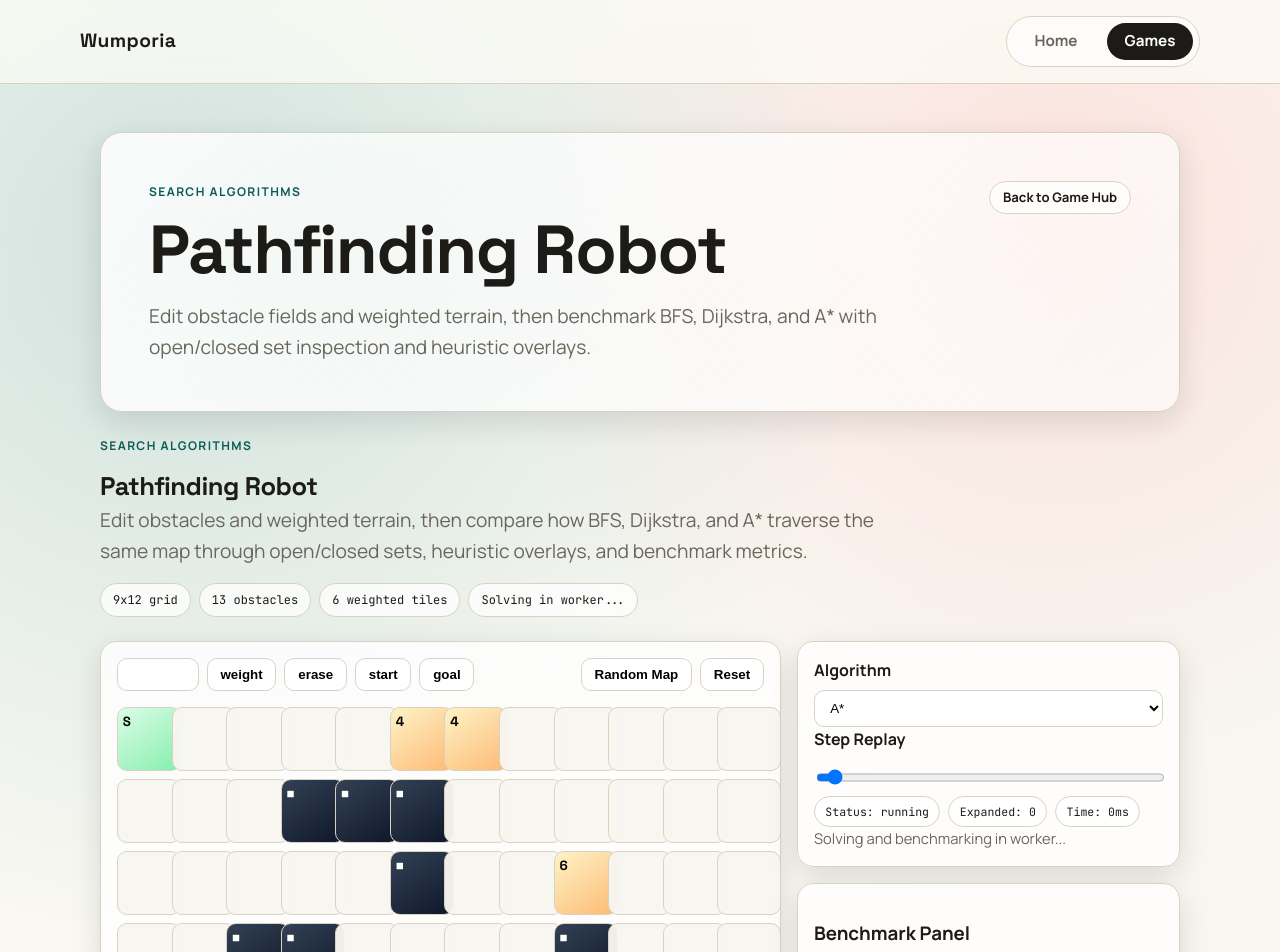
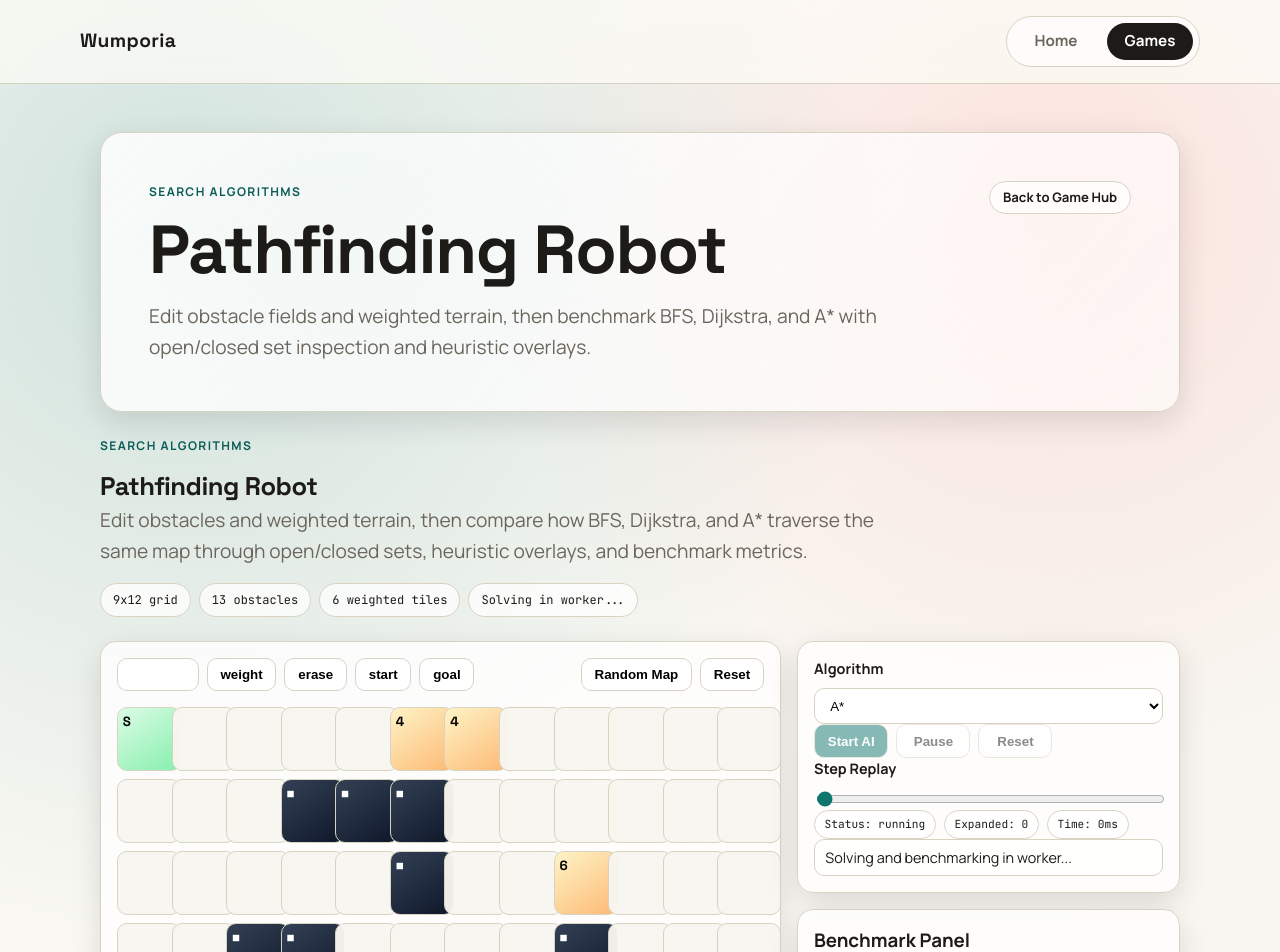
Before and after one commit to Cosmos-0118/Wumporia, a React (Vite) app: page /games/pathfinding in a window 1280 px wide. Shown: the top 952 px of the page. Built offline with nearby package versions, Linux system fonts and the light colour scheme.

Commit message:
feat(pathfinding): add AI replay controls and enhance UI elements in PathfindingRobotSection

```diff
--- a/src/features/pathfinding/components/PathfindingRobotSection.tsx
+++ b/src/features/pathfinding/components/PathfindingRobotSection.tsx
@@ -19,6 +19,7 @@ import type { PathfindingBenchmarkRow } from '@/features/pathfinding/workers'
 import { isSamePathPosition, toPathKey } from '@/features/pathfinding/utils/position'
 
 const editorTools: PathfindingTool[] = ['obstacle', 'weight', 'erase', 'start', 'goal']
+const PATHFINDING_AUTOPLAY_MS = 420
 
 export function PathfindingRobotSection() {
   const [map, setMap] = useState<PathfindingBlueprint>(defaultPathfindingBlueprint)
@@ -28,6 +29,7 @@ export function PathfindingRobotSection() {
   const [benchmarks, setBenchmarks] = useState<PathfindingBenchmarkRow[]>([])
   const [step, setStep] = useState(0)
   const [isSolving, setIsSolving] = useState(true)
+  const [isPlaying, setIsPlaying] = useState(false)
 
   const workerRef = useRef<ReturnType<typeof createPathfindingWorkerApi> | null>(null)
   const requestIdRef = useRef(0)
@@ -73,6 +75,24 @@ export function PathfindingRobotSection() {
     }
   }, [map, algorithm])
 
+  const maxStep = Math.max(0, (result?.steps.length ?? 1) - 1)
+  const hasReplaySteps = (result?.steps.length ?? 0) > 1
+  const isAutoPlaying = isPlaying && hasReplaySteps && step < maxStep
+
+  useEffect(() => {
+    if (!isAutoPlaying) {
+      return
+    }
+
+    const timer = window.setTimeout(() => {
+      setStep((currentStep) => Math.min(currentStep + 1, maxStep))
+    }, PATHFINDING_AUTOPLAY_MS)
+
+    return () => {
+      window.clearTimeout(timer)
+    }
+  }, [isAutoPlaying, maxStep, step])
+
   const frame = result?.steps[step]?.state.current?.state ?? null
   const obstacleKeys = useMemo(() => new Set(map.obstacles.map(toPathKey)), [map.obstacles])
   const weightedCostByKey = useMemo(
@@ -89,17 +109,46 @@ export function PathfindingRobotSection() {
   const currentKey = frame?.current === null || frame?.current === undefined ? null : toPathKey(frame.current)
 
   const handleGridClick = (row: number, col: number) => {
+    setIsPlaying(false)
     setMap((currentMap) => updatePathfindingCell(currentMap, { row, col }, tool))
   }
 
   const handleRandomize = () => {
+    setIsPlaying(false)
     setMap((currentMap) => randomizePathfindingMap(currentMap))
   }
 
   const handleReset = () => {
+    setIsPlaying(false)
     setMap(clonePathfindingMap(defaultPathfindingBlueprint))
     setAlgorithm('A*')
     setStep(0)
+  }
+
+  const handleStartAi = () => {
+    if (!hasReplaySteps) {
+      return
+    }
+
+    if (step >= maxStep) {
+      setStep(0)
+    }
+
+    setIsPlaying(true)
+  }
+
+  const handlePauseAi = () => {
+    setIsPlaying(false)
+  }
+
+  const handleResetReplay = () => {
+    setIsPlaying(false)
+    setStep(0)
+  }
+
+  const handleStepChange = (nextStep: number) => {
+    setIsPlaying(false)
+    setStep(nextStep)
   }
 
   return (
@@ -194,20 +243,54 @@ export function PathfindingRobotSection() {
           <div className="pathfinding-config-card">
             <label className="pathfinding-select-wrap">
               Algorithm
-              <select value={algorithm} onChange={(event) => setAlgorithm(event.target.value as PathfindingAlgorithm)}>
+              <select
+                value={algorithm}
+                onChange={(event) => {
+                  setIsPlaying(false)
+                  setAlgorithm(event.target.value as PathfindingAlgorithm)
+                }}
+              >
                 {pathfindingAlgorithms.map((item) => (
                   <option key={item} value={item}>{item}</option>
                 ))}
               </select>
             </label>
+
+            <div className="pathfinding-replay-controls" aria-label="Pathfinding AI replay controls">
+              <button
+                type="button"
+                className="pathfinding-replay-controls__button"
+                onClick={handleStartAi}
+                disabled={isSolving || !hasReplaySteps || isAutoPlaying}
+              >
+                Start AI
+              </button>
+              <button
+                type="button"
+                className="pathfinding-replay-controls__button pathfinding-replay-controls__button--ghost"
+                onClick={handlePauseAi}
+                disabled={!isAutoPlaying}
+              >
+                Pause
+              </button>
+              <button
+                type="button"
+                className="pathfinding-replay-controls__button pathfinding-replay-controls__button--ghost"
+                onClick={handleResetReplay}
+                disabled={isSolving || step === 0}
+              >
+                Reset
+              </button>
+            </div>
+
             <label className="pathfinding-select-wrap">
               Step Replay
               <input
                 type="range"
                 min={0}
-                max={Math.max(0, (result?.steps.length ?? 1) - 1)}
-                value={Math.min(step, Math.max(0, (result?.steps.length ?? 1) - 1))}
-                onChange={(event) => setStep(Number(event.target.value))}
+                max={maxStep}
+                value={Math.min(step, maxStep)}
+                onChange={(event) => handleStepChange(Number(event.target.value))}
               />
             </label>
             <div className="pathfinding-metrics-inline">
--- a/src/styles/globals.css
+++ b/src/styles/globals.css
@@ -2307,12 +2307,21 @@ a:hover {
   gap: var(--space-2);
   font-weight: 600;
   color: var(--color-text);
+  font-size: 0.9rem;
 }
 
 .pathfinding-select-wrap select,
 .pathfinding-select-wrap input {
   width: 100%;
   padding: 0.55rem 0.7rem;
+  border: 1px solid var(--color-border);
+  border-radius: var(--radius-sm);
+  background: rgba(255, 255, 255, 0.9);
+}
+
+.pathfinding-select-wrap input[type='range'] {
+  accent-color: var(--color-brand);
+  padding: 0;
 }
 
 .pathfinding-metrics-inline {
@@ -2321,21 +2330,66 @@ a:hover {
   flex-wrap: wrap;
 }
 
+.pathfinding-replay-controls {
+  display: flex;
+  gap: var(--space-2);
+  flex-wrap: wrap;
+}
+
+.pathfinding-replay-controls__button {
+  border: 1px solid var(--color-border);
+  border-radius: var(--radius-sm);
+  background: var(--color-brand);
+  color: #fff;
+  padding: 0.5rem 0.8rem;
+  min-height: 2.1rem;
+  min-width: 74px;
+  font-weight: 700;
+  cursor: pointer;
+}
+
+.pathfinding-replay-controls__button--ghost {
+  background: #fff;
+  color: var(--color-text);
+  font-weight: 600;
+}
+
+.pathfinding-replay-controls__button:disabled {
+  opacity: 0.5;
+  cursor: not-allowed;
+}
+
 .pathfinding-metrics-inline span {
   border: 1px solid var(--color-border);
   border-radius: 999px;
-  padding: 0.35rem 0.65rem;
+  padding: 0.32rem 0.6rem;
   background: rgba(255, 255, 255, 0.75);
   font-family: var(--font-mono);
-  font-size: 0.72rem;
+  font-size: 0.7rem;
 }
 
 .pathfinding-step-message {
-  font-size: 0.92rem;
+  margin: 0;
+  font-size: 0.9rem;
+  line-height: 1.35;
+  color: var(--color-text-muted);
+  background: rgba(255, 255, 255, 0.7);
+  border: 1px solid var(--color-border);
+  border-radius: var(--radius-sm);
+  padding: 0.5rem 0.65rem;
 }
 
 .pathfinding-benchmark-card__header {
   margin-bottom: var(--space-3);
+}
+
+.pathfinding-benchmark-card__header h3 {
+  margin: 0;
+}
+
+.pathfinding-benchmark-card__header p {
+  margin: 0.35rem 0 0;
+  color: var(--color-text-muted);
 }
 
 .pathfinding-benchmark-list {
@@ -2355,9 +2409,22 @@ a:hover {
   font-size: 0.8rem;
 }
 
+.pathfinding-benchmark-row strong {
+  font-size: 0.78rem;
+}
+
+.pathfinding-benchmark-row span {
+  color: var(--color-text-muted);
+  font-size: 0.76rem;
+}
+
 .pathfinding-legend-grid {
   display: grid;
   gap: var(--space-2);
+}
+
+.pathfinding-legend-grid span {
+  color: var(--color-text-muted);
 }
 
 .pathfinding-dot {
@@ -2390,7 +2457,26 @@ a:hover {
 }
 
 @media (width <= 768px) {
+  .pathfinding-config-card {
+    padding: var(--space-3);
+  }
+
+  .pathfinding-replay-controls {
+    gap: 0.4rem;
+  }
+
+  .pathfinding-replay-controls__button {
+    min-width: 68px;
+    padding: 0.45rem 0.65rem;
+    font-size: 0.8rem;
+  }
+
   .pathfinding-benchmark-row {
-    grid-template-columns: 1fr 1fr;
+    grid-template-columns: 1fr auto auto;
+    row-gap: 0.35rem;
   }
-}
+
+  .pathfinding-benchmark-row span {
+    font-size: 0.72rem;
+  }
+}
```
